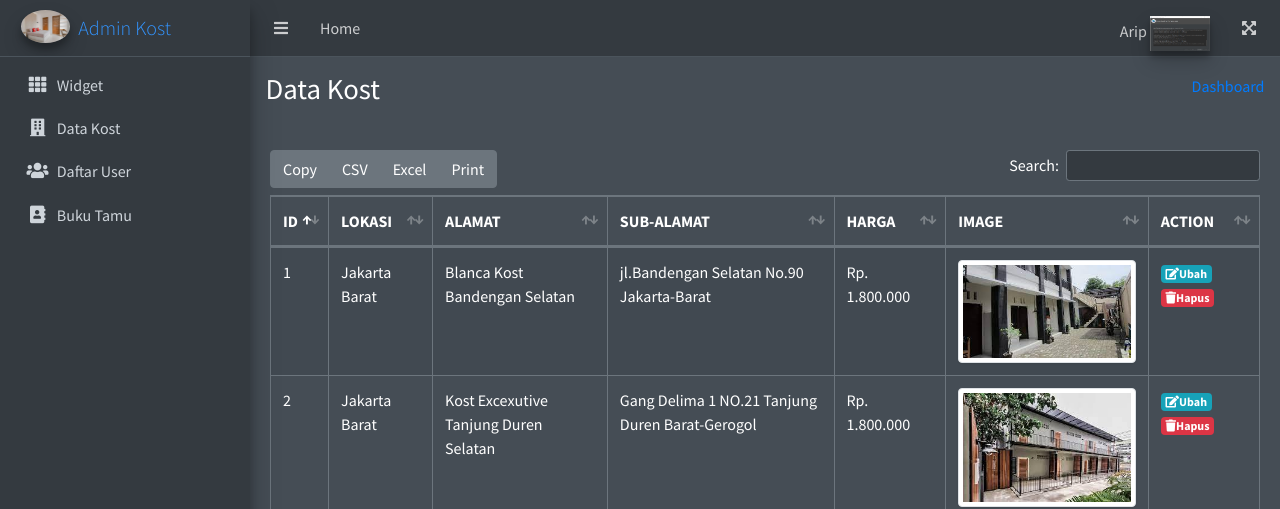
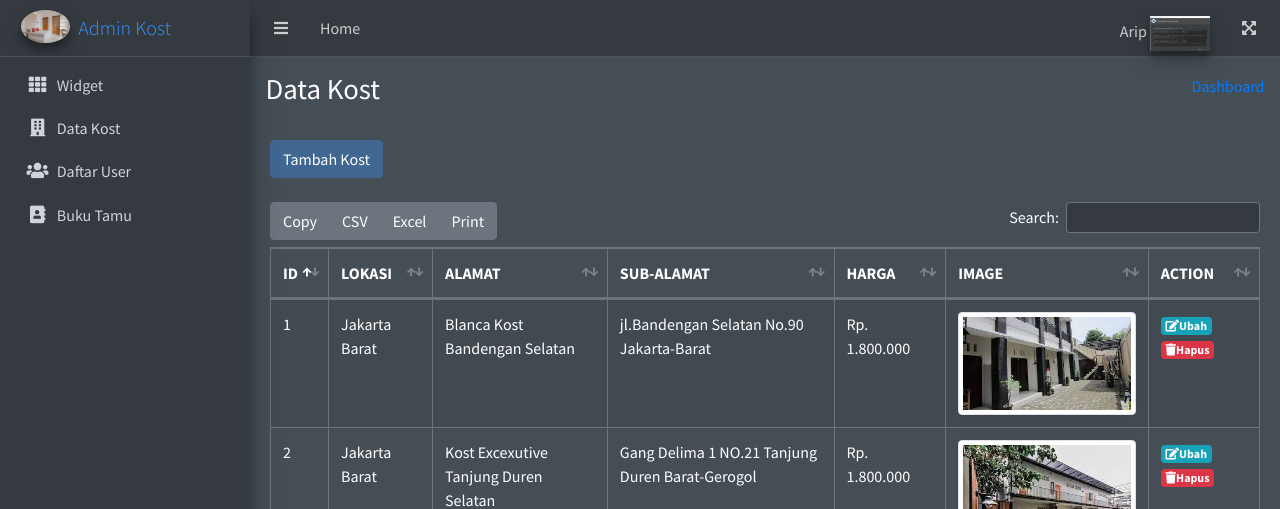
Before and after one commit to AripBudiman12/kost-jakarta, a CodeIgniter app: page /kost-jakarta/Kost in a window 1280 px wide. Shown: the top 509 px of the page. Run offline with CodeIgniter, Linux system fonts and the light colour scheme; a user stored in the database is signed in; data comes from the database, SQL or seed files in the repository; some libraries are stand-ins or nearby versions.

Commit message:
mengaktifkan tambah kost dan ubah kost serta buku tamu

```diff
--- a/application/config/autoload.php
+++ b/application/config/autoload.php
@@ -132,4 +132,4 @@ $autoload['language'] = array();
 |
 |	$autoload['model'] = array('first_model' => 'first');
 */
-$autoload['model'] = array('ModelUser', 'BukuTamu', 'Home_model', 'ModelKost');
+$autoload['model'] = array('ModelUser', 'ModelTamu', 'ModelKost');
--- a/application/controllers/Buku_Tamu.php
+++ b/application/controllers/Buku_Tamu.php
@@ -2,13 +2,11 @@
 defined('BASEPATH') or exit('No direct script access allowed');
 
 class Buku_Tamu extends CI_Controller {
-    public function __construct(){
-        parent::__construct();
-    }
 
     public function index()
     {
         $data['judul'] = 'Buku Tamu';
+        $data['buku_tamu'] = $this->ModelTamu->getTamu();
 
         $this->form_validation->set_rules('nama', 'NAMA', 'required', [
             'required' => 'Nama pengarang harus diisi',
--- a/application/controllers/Home.php
+++ b/application/controllers/Home.php
@@ -56,7 +56,7 @@ class Home extends CI_Controller {
             'komentar'  =>  $komentar
         );
 
-        $this->home_model->input_data($data, 'buku_tamu');
-        redirect('home/index');
+        $this->ModelTamu->simpanTamu($data, 'buku_tamu');
+        redirect('Buku_Tamu');
     }
 }
--- a/application/controllers/Kost.php
+++ b/application/controllers/Kost.php
@@ -83,7 +83,7 @@ class Kost extends CI_Controller
     {
         $data['judul'] = 'Ubah Data Kost';
         $data['user'] = $this->ModelUser->cekData(['email' => $this->session->userdata('email')])->row_array();
-        $data['data-kost'] = $this->ModelKost->kostWhere(['id' => $this->uri->segment(3)])->result_array();
+        $data['data_kost'] = $this->ModelKost->kostWhere(['id' => $this->uri->segment(3)])->result_array();
 
         $this->form_validation->set_rules('lokasi', 'Lokasi', 'required|min_length[3]',[
             'required' => 'Lokasi Harus Diisi',
@@ -118,7 +118,7 @@ class Kost extends CI_Controller
             $this->load->view('templates/header', $data);
             $this->load->view('templates/sidebar', $data);
             $this->load->view('templates/topbar', $data);
-            $this->load->view('kost/index', $data);
+            $this->load->view('kost/ubah_kost', $data);
             $this->load->view('templates/footer');
         } else {
             if ($this->upload->do_upload('image')) {
--- a/application/models/Home_model.php
+++ /dev/null
@@ -1,19 +0,0 @@
-<?php
-defined('BASEPATH') or exit('No direct script access allowed');
-class Home_model extends CI_Model {
-
-    public function input_tamu($data) {
-        return $this->db->insert('buku_tamu' ,$data);
-    }
-
-    //search
-    public function get_search($keyword){
-        $this->db->select('*');
-        $this->db->like('lokasi', $keyword);
-        $this->db->or_like('alamat', $keyword);
-        $this->db->or_like('subalamat', $keyword);
-        $this->db->or_like('harga', $keyword);
-
-        return $this->db->get('data_kost')->result();
-    }
-}
--- a/application/models/ModelKost.php
+++ b/application/models/ModelKost.php
@@ -28,4 +28,15 @@ class ModelKost extends CI_Model
     {
         $this->db->delete('data_kost', $where);
     }
+
+    //search
+    public function get_search($keyword){
+        $this->db->select('*');
+        $this->db->like('lokasi', $keyword);
+        $this->db->or_like('alamat', $keyword);
+        $this->db->or_like('subalamat', $keyword);
+        $this->db->or_like('harga', $keyword);
+
+        return $this->db->get('data_kost')->result();
+    }
 }
--- a/application/models/BukuTamu.php
+++ b/application/models/ModelTamu.php
@@ -1,12 +1,12 @@
 <?php
 defined('BASEPATH') or exit('No direct script access allowed');
 
-class BukuTamu extends CI_Model
+class ModelTamu extends CI_Model
 {
     //manajemen buku
     public function getTamu()
     {
-        return $this->db->get('buku_tamu');
+        return $this->db->get('buku_tamu')->result_array();
     }
 
     public function tamuWhere($where)
--- a/application/views/kost/index.php
+++ b/application/views/kost/index.php
@@ -16,6 +16,10 @@
 
     <section>
         <div class="card-body">
+            <div style="margin-top: -10px;">
+                <a href="<?= base_url('Kost') ?>" class="btn btn-primary" data-toggle="modal"
+            data-target="#kostBaruModal">Tambah Kost</a>
+            </div><br>
             <table id="example1" class="table table-bordered table-striped">
                 <thead>
                     <tr>
@@ -54,3 +58,50 @@
         </div>
     </section>
 </div>
+
+<!-- Modal Tambah kost baru-->
+<div class="modal fade" id="kostBaruModal" tabindex="-1"
+    role="dialog" aria-labelledby="kostBaruModalLabel" aria-hidden="true">
+    <div class="modal-dialog" role="document">
+        <div class="modal-content">
+            <div class="modal-header">
+                <h5 class="modal-title"
+                    id="kostBaruModalLabel">Tambah Kost
+                </h5>
+                <button type="button" class="close" data-dismiss="modal" aria-label="Close">
+                    <span aria-hidden="true">&times;</span>
+                </button>
+            </div>
+            <form action="<?= base_url('Kost'); ?>" method="post"
+                enctype="multipart/form-data">
+                <div class="modal-body">
+                    <div class="form-group">
+                        <input type="text" class="form-control form-control-user" id="lokasi" name="lokasi"
+                        placeholder="Masukkan Lokasi">
+                    </div>
+                    <div class="form-group">
+                        <input type="text" class="form-control form-control-user" id="alamat" name="alamat" placeholder="Masukkan
+                        Masukkan Alamat">
+                    </div>
+                    <div class="form-group">
+                        <input type="text" class="form-control form-control-user" id="subalamat" name="subalamat" placeholder="Masukkan
+                        subalamat">
+                    </div>
+                    <div class="form-group">
+                        <input type="text" class="form-control form-control-user" id="harga" name="harga" placeholder="Masukkan Harga">
+                    </div>
+                    <div class="form-group">
+                        <input type="file" class="form-control form-control-user" id="image" name="image">
+                    </div>
+                </div>
+                <div class="modal-footer">
+                    <button type="button" class="btn btn-secondary"
+                        data-dismiss="modal"><i class="fas fa-ban"></i> Close</button>
+                    <button type="submit" class="btn btn-primary"><i
+                        class="fas fa-plus-circle"></i> Tambah</button>
+                </div>
+            </form>
+        </div>
+    </div>
+</div>
+<!-- End of Modal Tambah Mneu -->
```
Also changed, not shown: application/views/kost/ubah_kost.php (+18 -5 lines), assets/img/kost/img1655393304.jpg (added).
